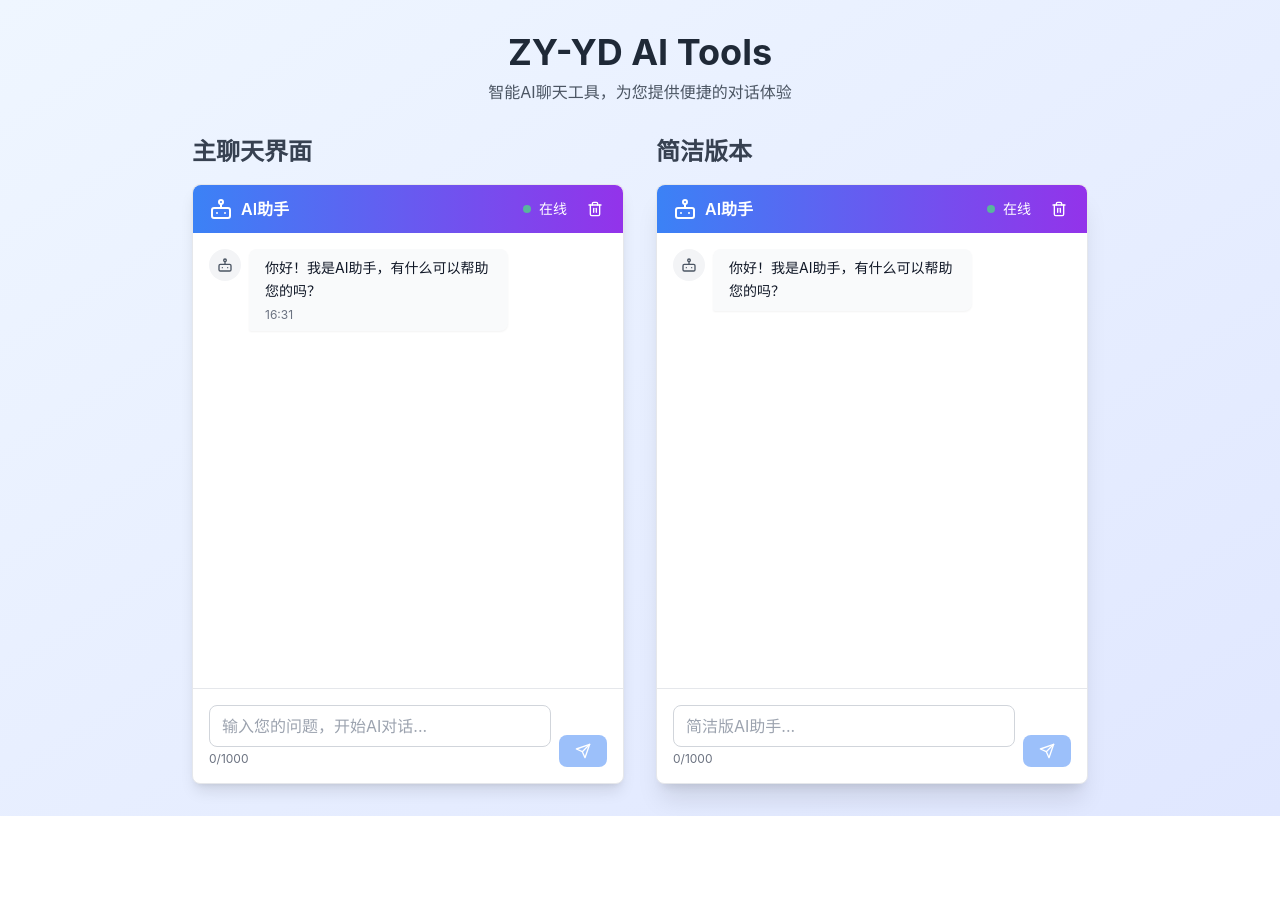
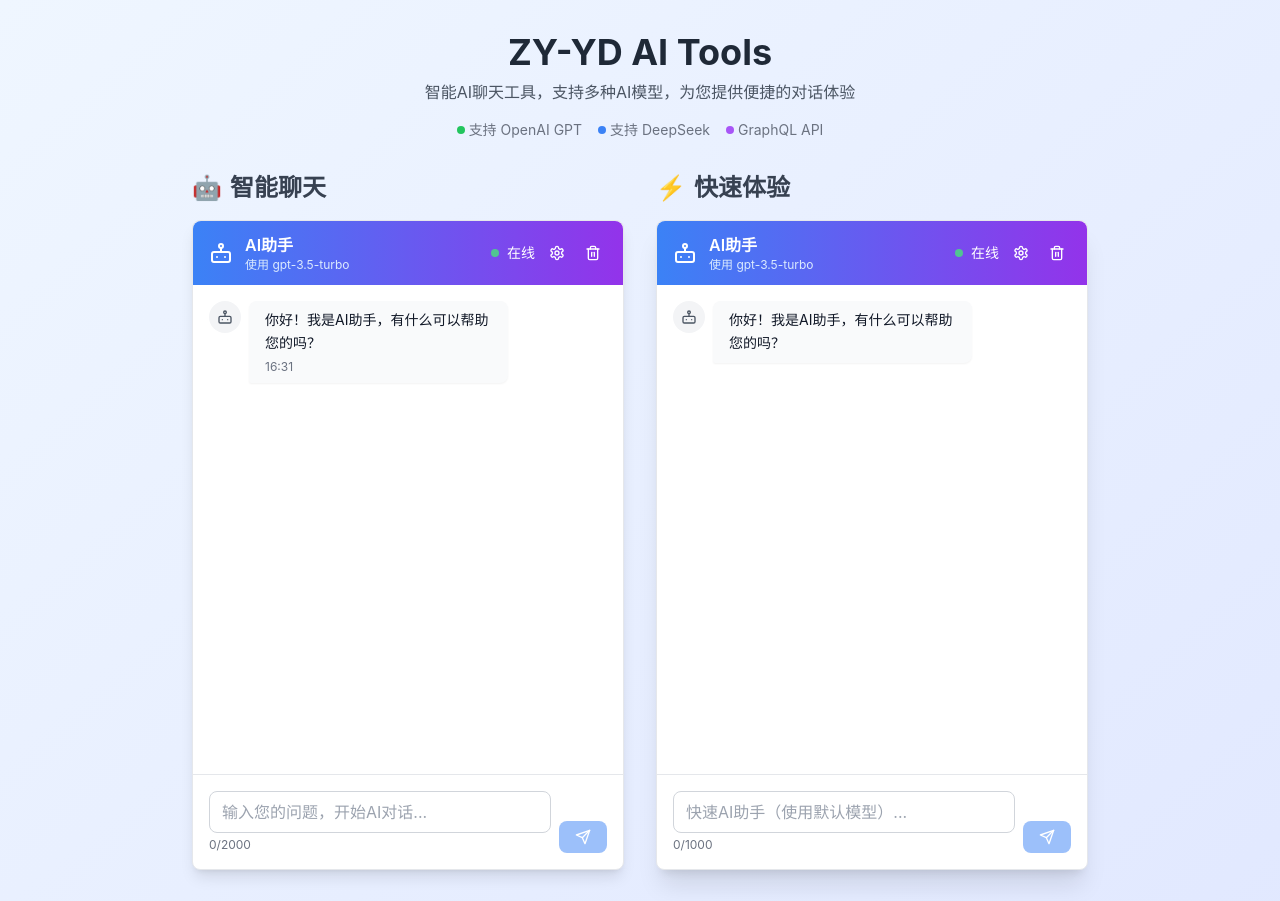
Before and after one commit to 632591029/zy-yd-ai-tools, a React (Create React App) app: page / in a window 1280 px wide. Shown: the top 901 px of the page. Before the commit the page ends 816 px from the top, so only its background shows below. Built offline with nearby package versions, Linux system fonts and the light colour scheme; no server answers.

Commit message:
feat: 集成GraphQL API和模型选择器，支持OpenAI和DeepSeek

```diff
--- a/src/App.tsx
+++ b/src/App.tsx
@@ -6,14 +6,14 @@ import './App.css';
 
 const App: React.FC = () => {
   // 自定义消息处理函数
-  const handleSendMessage = async (message: string): Promise<string> => {
+  const handleSendMessage = async (message: string, model: string = 'gpt-3.5-turbo'): Promise<string> => {
     try {
-      return await sendChatMessage(message);
+      return await sendChatMessage(message, model);
     } catch (error) {
       console.error('Message send failed:', error);
       // 降级到模拟回复
       await new Promise(resolve => setTimeout(resolve, 1000));
-      return `我收到了您的消息："${message}"。由于API暂时不可用，这是一个模拟回复。`;
+      return `我收到了您的消息："${message}"。由于API暂时不可用，这是一个模拟回复。请配置正确的API地址。`;
     }
   };
 
@@ -25,35 +25,69 @@ const App: React.FC = () => {
             {APP_NAME}
           </h1>
           <p className="text-gray-600">
-            智能AI聊天工具，为您提供便捷的对话体验
+            智能AI聊天工具，支持多种AI模型，为您提供便捷的对话体验
           </p>
+          <div className="mt-4 flex justify-center space-x-4 text-sm text-gray-500">
+            <div className="flex items-center space-x-1">
+              <div className="w-2 h-2 bg-green-500 rounded-full"></div>
+              <span>支持 OpenAI GPT</span>
+            </div>
+            <div className="flex items-center space-x-1">
+              <div className="w-2 h-2 bg-blue-500 rounded-full"></div>
+              <span>支持 DeepSeek</span>
+            </div>
+            <div className="flex items-center space-x-1">
+              <div className="w-2 h-2 bg-purple-500 rounded-full"></div>
+              <span>GraphQL API</span>
+            </div>
+          </div>
         </div>
 
         <div className="max-w-4xl mx-auto">
           <div className="grid md:grid-cols-1 lg:grid-cols-2 gap-8">
             <div className="space-y-4">
-              <h2 className="text-2xl font-semibold text-gray-700">
-                主聊天界面
+              <h2 className="text-2xl font-semibold text-gray-700 flex items-center space-x-2">
+                <span>🤖</span>
+                <span>智能聊天</span>
               </h2>
               <AIChatBox
-                height="600px"
+                height="650px"
                 onSendMessage={handleSendMessage}
                 placeholder="输入您的问题，开始AI对话..."
                 showTimestamp={true}
-                maxLength={1000}
+                maxLength={2000}
               />
             </div>
 
             <div className="space-y-4">
-              <h2 className="text-2xl font-semibold text-gray-700">
-                简洁版本
+              <h2 className="text-2xl font-semibold text-gray-700 flex items-center space-x-2">
+                <span>⚡</span>
+                <span>快速体验</span>
               </h2>
               <AIChatBox
-                height="600px"
-                placeholder="简洁版AI助手..."
+                height="650px"
+                placeholder="快速AI助手（使用默认模型）..."
                 showTimestamp={false}
+                maxLength={1000}
                 className="shadow-xl"
               />
+            </div>
+          </div>
+
+          {/* API 配置提示 */}
+          <div className="mt-8 p-6 bg-white rounded-lg shadow-lg border border-gray-200">
+            <h3 className="text-lg font-semibold text-gray-800 mb-3 flex items-center space-x-2">
+              <span>⚙️</span>
+              <span>API 配置说明</span>
+            </h3>
+            <div className="space-y-3 text-sm text-gray-600">
+              <p>要使用真实的AI功能，请部署后端API并配置以下环境变量：</p>
+              <div className="bg-gray-50 p-3 rounded border">
+                <code className="text-xs">
+                  REACT_APP_GRAPHQL_URL=https://your-worker.your-subdomain.workers.dev/graphql
+                </code>
+              </div>
+              <p>后端API项目：<a href="https://github.com/632591029/zy-yd-ai-api" className="text-blue-600 hover:underline" target="_blank" rel="noopener noreferrer">zy-yd-ai-api</a></p>
             </div>
           </div>
         </div>
--- a/src/components/AIChatBox/AIChatBox.tsx
+++ b/src/components/AIChatBox/AIChatBox.tsx
@@ -1,7 +1,8 @@
 import React, { useState, useRef, useEffect, useCallback } from 'react';
-import { Send, Bot, User, AlertCircle, Trash2 } from 'lucide-react';
+import { Send, Bot, User, AlertCircle, Trash2, Settings } from 'lucide-react';
 import { AIChatBoxProps, ChatState } from './AIChatBox.types';
 import { Message } from '../../types/global';
+import ModelSelector from './ModelSelector';
 
 const AIChatBox: React.FC<AIChatBoxProps> = ({
   onSendMessage,
@@ -27,6 +28,8 @@ const AIChatBox: React.FC<AIChatBoxProps> = ({
   });
 
   const [inputValue, setInputValue] = useState('');
+  const [selectedModel, setSelectedModel] = useState('gpt-3.5-turbo');
+  const [showSettings, setShowSettings] = useState(false);
   const messagesEndRef = useRef<HTMLDivElement>(null);
   const inputRef = useRef<HTMLInputElement>(null);
 
@@ -77,7 +80,7 @@ const AIChatBox: React.FC<AIChatBoxProps> = ({
 
     try {
       const aiResponseText = onSendMessage
-        ? await onSendMessage(userMessage.content)
+        ? await onSendMessage(userMessage.content, selectedModel)
         : await mockAIResponse(userMessage.content);
 
       const aiMessage: Message = {
@@ -151,26 +154,55 @@ const AIChatBox: React.FC<AIChatBoxProps> = ({
     >
       {/* 聊天头部 */}
       <div className="flex items-center justify-between px-4 py-3 bg-gradient-to-r from-blue-500 to-purple-600 text-white rounded-t-lg">
-        <div className="flex items-center">
-          <Bot className="w-6 h-6 mr-2" />
-          <h3 className="font-semibold">AI助手</h3>
+        <div className="flex items-center space-x-3">
+          <Bot className="w-6 h-6" />
+          <div>
+            <h3 className="font-semibold">AI助手</h3>
+            <p className="text-xs text-blue-100">使用 {selectedModel}</p>
+          </div>
         </div>
 
-        <div className="flex items-center space-x-4">
-          <div className="flex items-center">
-            <div className="w-2 h-2 bg-green-400 rounded-full mr-2 animate-pulse"></div>
+        <div className="flex items-center space-x-2">
+          <div className="flex items-center space-x-2">
+            <div className="w-2 h-2 bg-green-400 rounded-full animate-pulse"></div>
             <span className="text-sm">在线</span>
           </div>
 
           <button
+            onClick={() => setShowSettings(!showSettings)}
+            className="p-1.5 hover:bg-white/10 rounded transition-colors"
+            title="设置"
+          >
+            <Settings className="w-4 h-4" />
+          </button>
+
+          <button
             onClick={handleClearChat}
-            className="p-1 hover:bg-white/10 rounded transition-colors"
+            className="p-1.5 hover:bg-white/10 rounded transition-colors"
             title="清空聊天记录"
           >
             <Trash2 className="w-4 h-4" />
           </button>
         </div>
       </div>
+
+      {/* 模型选择器 */}
+      {showSettings && (
+        <div className="px-4 py-3 bg-gray-50 border-b border-gray-200">
+          <div className="space-y-3">
+            <div>
+              <label className="block text-sm font-medium text-gray-700 mb-2">
+                选择AI模型
+              </label>
+              <ModelSelector
+                selectedModel={selectedModel}
+                onModelChange={setSelectedModel}
+                disabled={state.isLoading}
+              />
+            </div>
+          </div>
+        </div>
+      )}
 
       {/* 错误提示 */}
       {state.error && (
--- a/src/components/AIChatBox/AIChatBox.types.ts
+++ b/src/components/AIChatBox/AIChatBox.types.ts
@@ -1,7 +1,7 @@
 import { Message } from '../../types/global';
 
 export interface AIChatBoxProps {
-  onSendMessage?: (message: string) => Promise<string>;
+  onSendMessage?: (message: string, model?: string) => Promise<string>;
   placeholder?: string;
   height?: string;
   className?: string;
```
Also changed, not shown: 1 other file (tests, documents, lock files or other folders).
